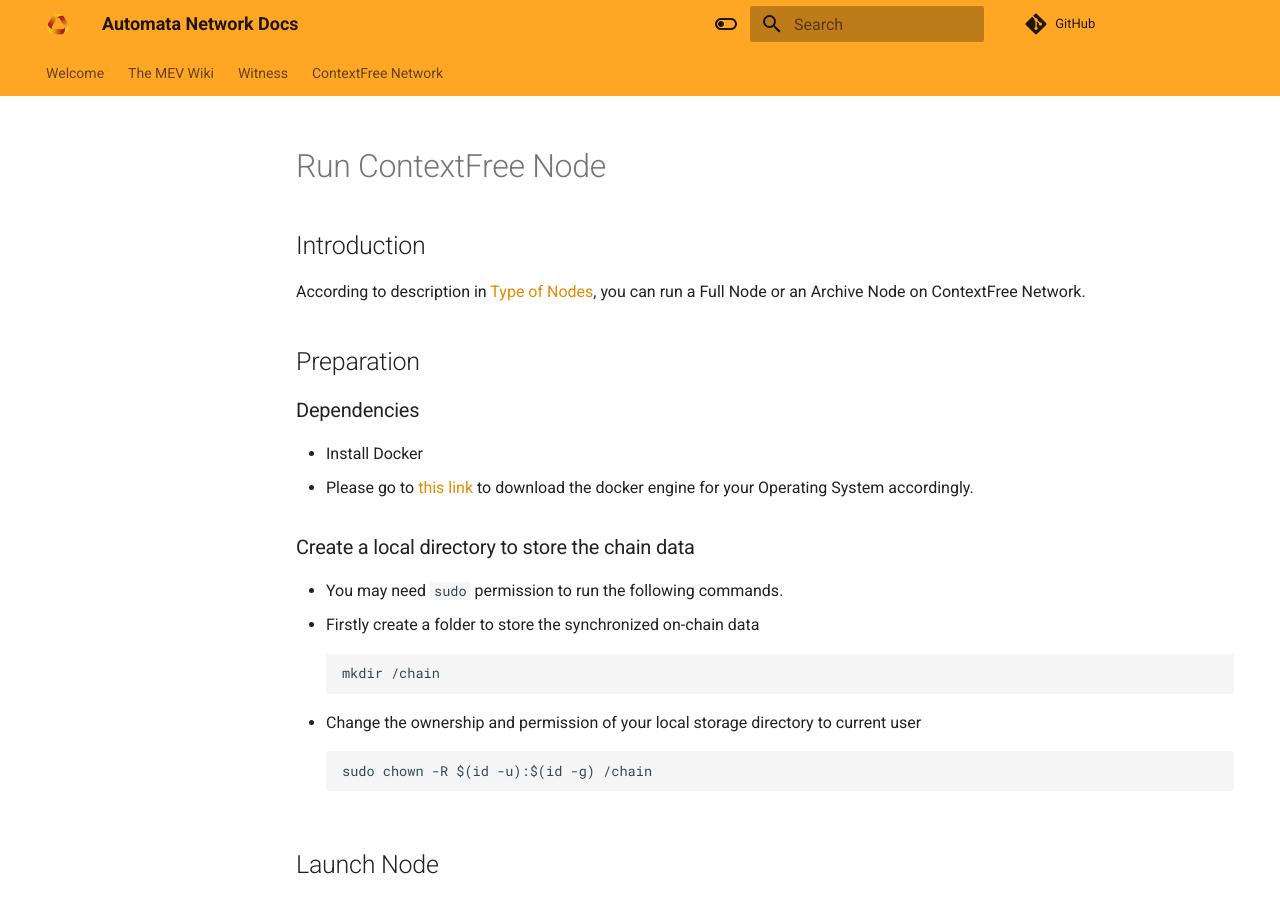
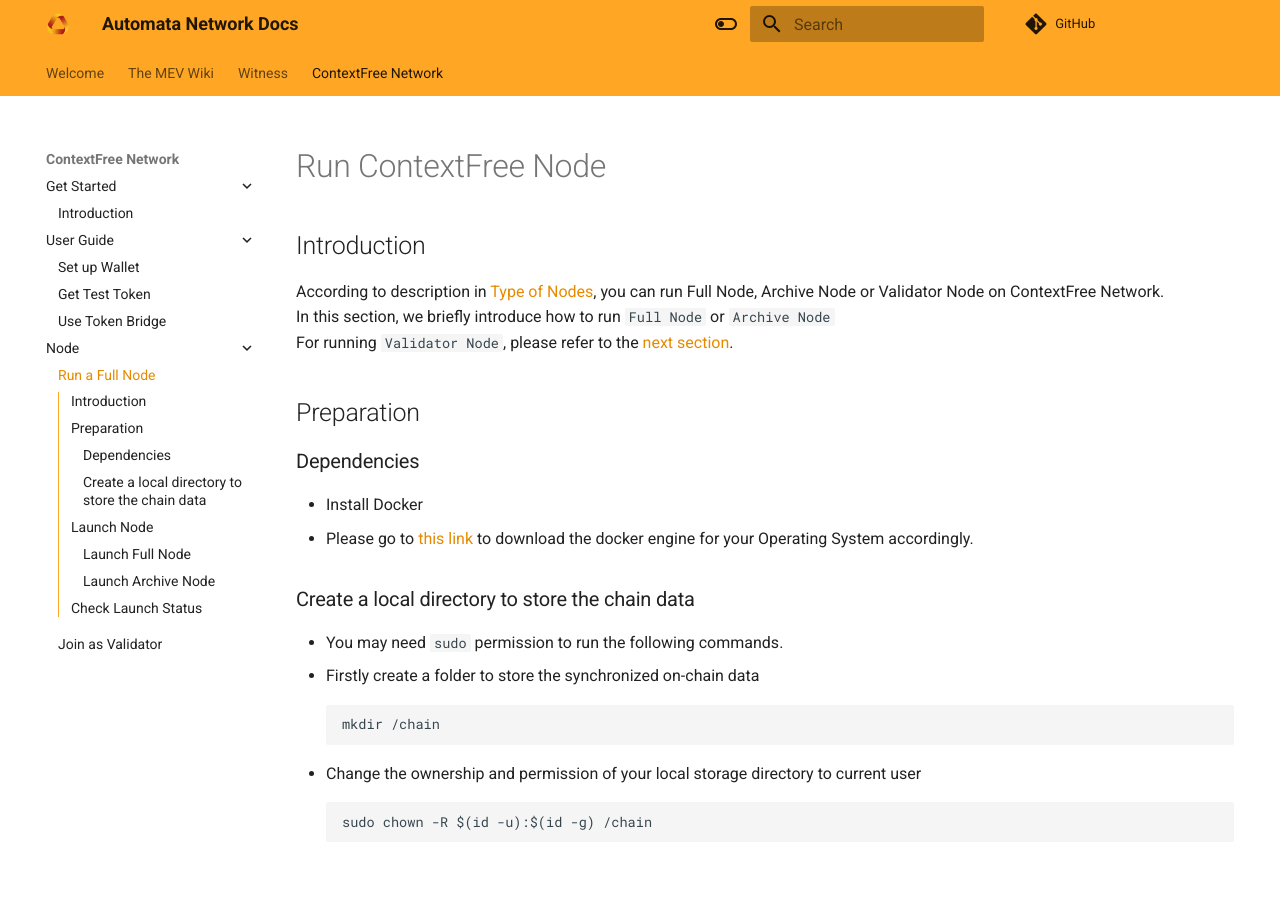
Before and after one commit to automata-network/docs, an MkDocs documentation site: the page built from docs/canarynet/node/run-node.md, in a window 1280 px wide and 900 px high. Built offline with MkDocs 1.6.1 and Material for MkDocs 9.7.7, drawn with Linux system fonts in a browser that asks for light colours; nearby versions of some CDN libraries; comment, search, counter and statistics services are not loaded.

Commit message:
update navigation

```diff
--- a/docs/canarynet/node/run-node.md
+++ b/docs/canarynet/node/run-node.md
@@ -1,6 +1,8 @@
 # Run ContextFree Node
 ## Introduction
-According to description in [Type of Nodes](./node-type.md), you can run a Full Node or an Archive Node on ContextFree Network.
+According to description in [Type of Nodes](./node-type.md), you can run Full Node, Archive Node or Validator Node on ContextFree Network.<br>
+In this section, we briefly introduce how to run `Full Node` or `Archive Node`<br>
+For running `Validator Node`, please refer to the [next section](./run-validator.md).
 
 ## Preparation
 ### Dependencies
--- a/mkdocs.yml
+++ b/mkdocs.yml
@@ -28,6 +28,11 @@
       - Introduction: ./canarynet/getstarted/introduction.md
     - User Guide:
       - Set up Wallet: ./canarynet/userguide/setupwallet.md
+      - Get Test Token: ./canarynet/userguide/get-test-token.md
+      - Use Token Bridge: ./canarynet/userguide/token-bridge.md
+    - Node:
+      - Run a Full Node: ./canarynet/node/run-node.md
+      - Join as Validator: ./canarynet/node/run-validator.md
 
 theme:
   name: material
```
